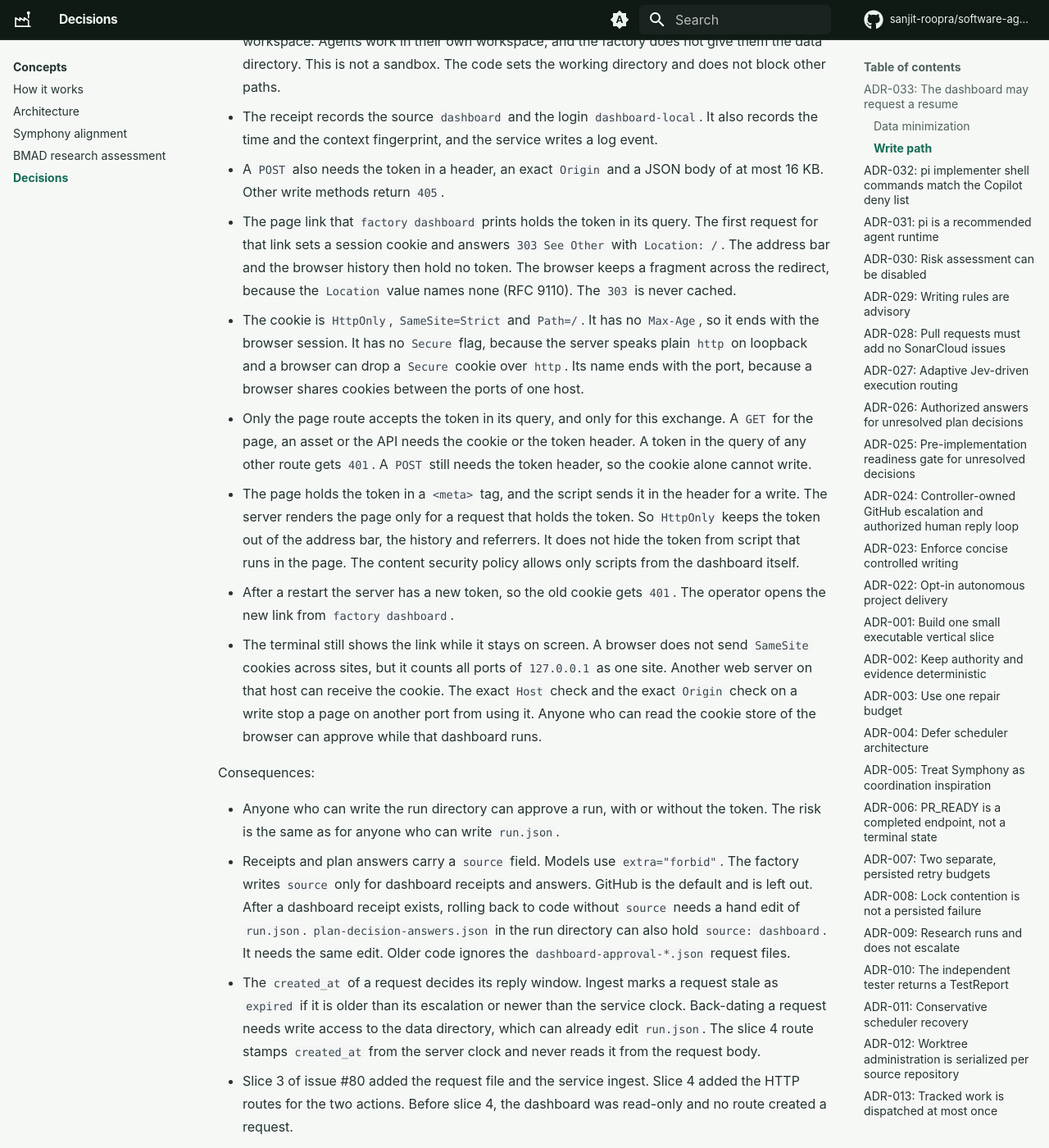
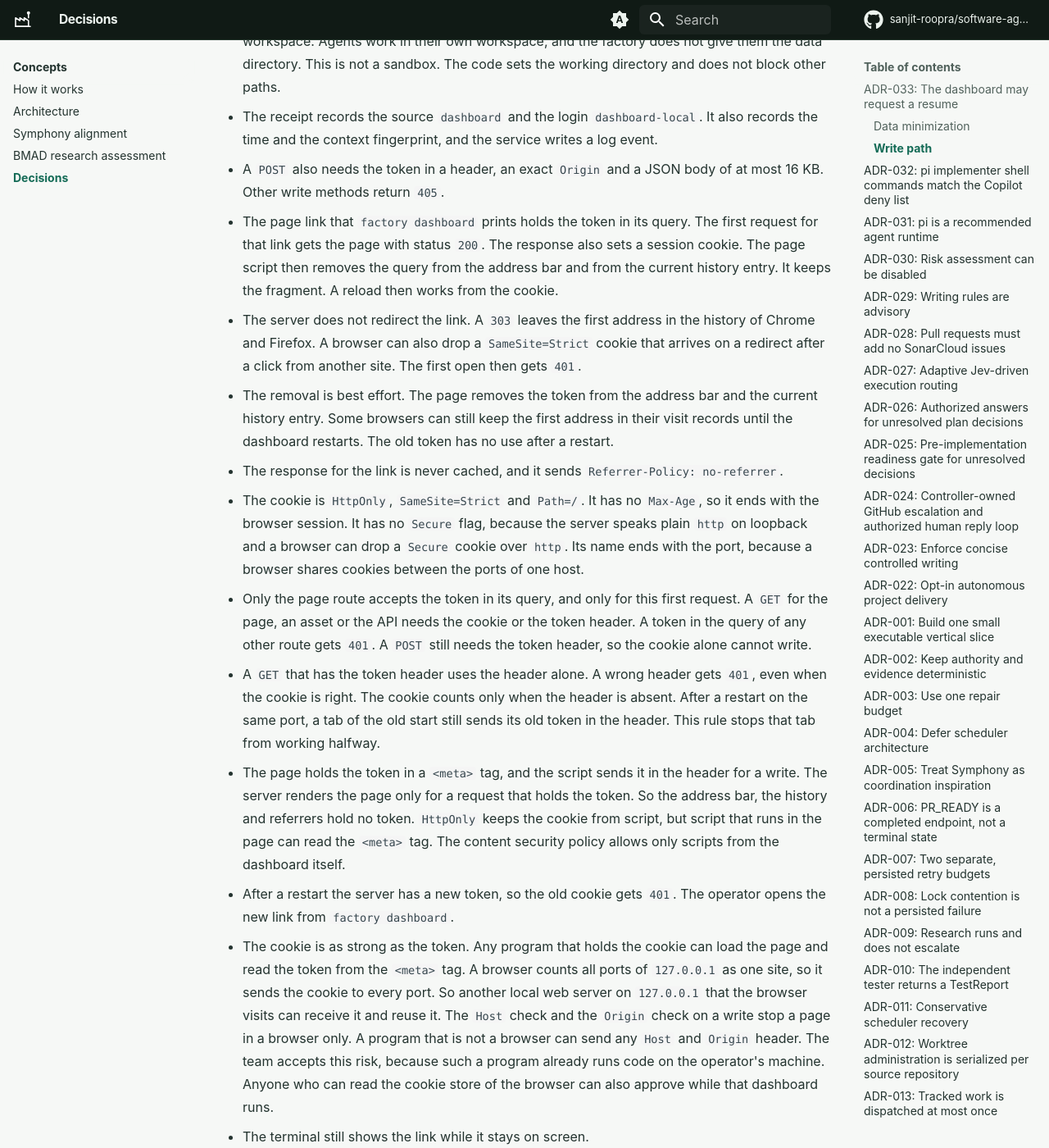
Before and after one commit to sanjit-roopra/software-agent-factory, an MkDocs documentation site: the page built from docs/decisions.md, in a window 1280 px wide and 1400 px high, scrolled down 2933 px. Shown: the whole window at 82% size. Built offline with MkDocs 1.6.1 and Material for MkDocs 9.7.7, drawn with Linux system fonts in a browser that asks for light colours; comment, search, counter and statistics services are not loaded.

Commit message:
docs(dashboard): describe the direct page load, history limits and header rule (#88)
ADR-033, the CLI and safety references, the operations guide and the
architecture page now describe the 200 page load with the session cookie and
the address strip in the page. They state that the strip is best effort, that
a token header decides a read when present, and that the cookie is as strong
as the token: a program that holds it can read the token, and the Host and
Origin checks stop browsers only.

Co-Authored-By: Claude Opus 5.5 <noreply@anthropic.com>

```diff
--- a/docs/decisions.md
+++ b/docs/decisions.md
@@ -105,30 +105,48 @@ Authority for a local approval:
 - A `POST` also needs the token in a header, an exact `Origin` and a JSON body of at most 16 KB.
   Other write methods return `405`.
 - The page link that `factory dashboard` prints holds the token in its query.
-  The first request for that link sets a session cookie and answers `303 See Other` with `Location: /`.
-  The address bar and the browser history then hold no token.
-  The browser keeps a fragment across the redirect, because the `Location` value names none (RFC 9110).
-  The `303` is never cached.
+  The first request for that link gets the page with status `200`.
+  The response also sets a session cookie.
+  The page script then removes the query from the address bar and from the current history entry.
+  It keeps the fragment. A reload then works from the cookie.
+- The server does not redirect the link.
+  A `303` leaves the first address in the history of Chrome and Firefox.
+  A browser can also drop a `SameSite=Strict` cookie that arrives on a redirect after a click from another site.
+  The first open then gets `401`.
+- The removal is best effort.
+  The page removes the token from the address bar and the current history entry.
+  Some browsers can still keep the first address in their visit records until the dashboard restarts.
+  The old token has no use after a restart.
+- The response for the link is never cached, and it sends `Referrer-Policy: no-referrer`.
 - The cookie is `HttpOnly`, `SameSite=Strict` and `Path=/`.
   It has no `Max-Age`, so it ends with the browser session.
   It has no `Secure` flag, because the server speaks plain `http` on loopback and a browser can drop a `Secure` cookie over `http`.
   Its name ends with the port, because a browser shares cookies between the ports of one host.
-- Only the page route accepts the token in its query, and only for this exchange.
+- Only the page route accepts the token in its query, and only for this first request.
   A `GET` for the page, an asset or the API needs the cookie or the token header.
   A token in the query of any other route gets `401`.
   A `POST` still needs the token header, so the cookie alone cannot write.
+- A `GET` that has the token header uses the header alone.
+  A wrong header gets `401`, even when the cookie is right.
+  The cookie counts only when the header is absent.
+  After a restart on the same port, a tab of the old start still sends its old token in the header.
+  This rule stops that tab from working halfway.
 - The page holds the token in a `<meta>` tag, and the script sends it in the header for a write.
   The server renders the page only for a request that holds the token.
-  So `HttpOnly` keeps the token out of the address bar, the history and referrers.
-  It does not hide the token from script that runs in the page.
+  So the address bar, the history and referrers hold no token.
+  `HttpOnly` keeps the cookie from script, but script that runs in the page can read the `<meta>` tag.
   The content security policy allows only scripts from the dashboard itself.
 - After a restart the server has a new token, so the old cookie gets `401`.
   The operator opens the new link from `factory dashboard`.
+- The cookie is as strong as the token.
+  Any program that holds the cookie can load the page and read the token from the `<meta>` tag.
+  A browser counts all ports of `127.0.0.1` as one site, so it sends the cookie to every port.
+  So another local web server on `127.0.0.1` that the browser visits can receive it and reuse it.
+  The `Host` check and the `Origin` check on a write stop a page in a browser only.
+  A program that is not a browser can send any `Host` and `Origin` header.
+  The team accepts this risk, because such a program already runs code on the operator's machine.
+  Anyone who can read the cookie store of the browser can also approve while that dashboard runs.
 - The terminal still shows the link while it stays on screen.
-  A browser does not send `SameSite` cookies across sites, but it counts all ports of `127.0.0.1` as one site.
-  Another web server on that host can receive the cookie.
-  The exact `Host` check and the exact `Origin` check on a write stop a page on another port from using it.
-  Anyone who can read the cookie store of the browser can approve while that dashboard runs.
 
 Consequences:
 
```
Also changed, not shown: docs/architecture.md (+9 -2 lines), docs/guides/operations.md (+12 -3 lines), docs/reference/cli.md (+16 -4 lines), docs/reference/safety.md (+17 -4 lines).
